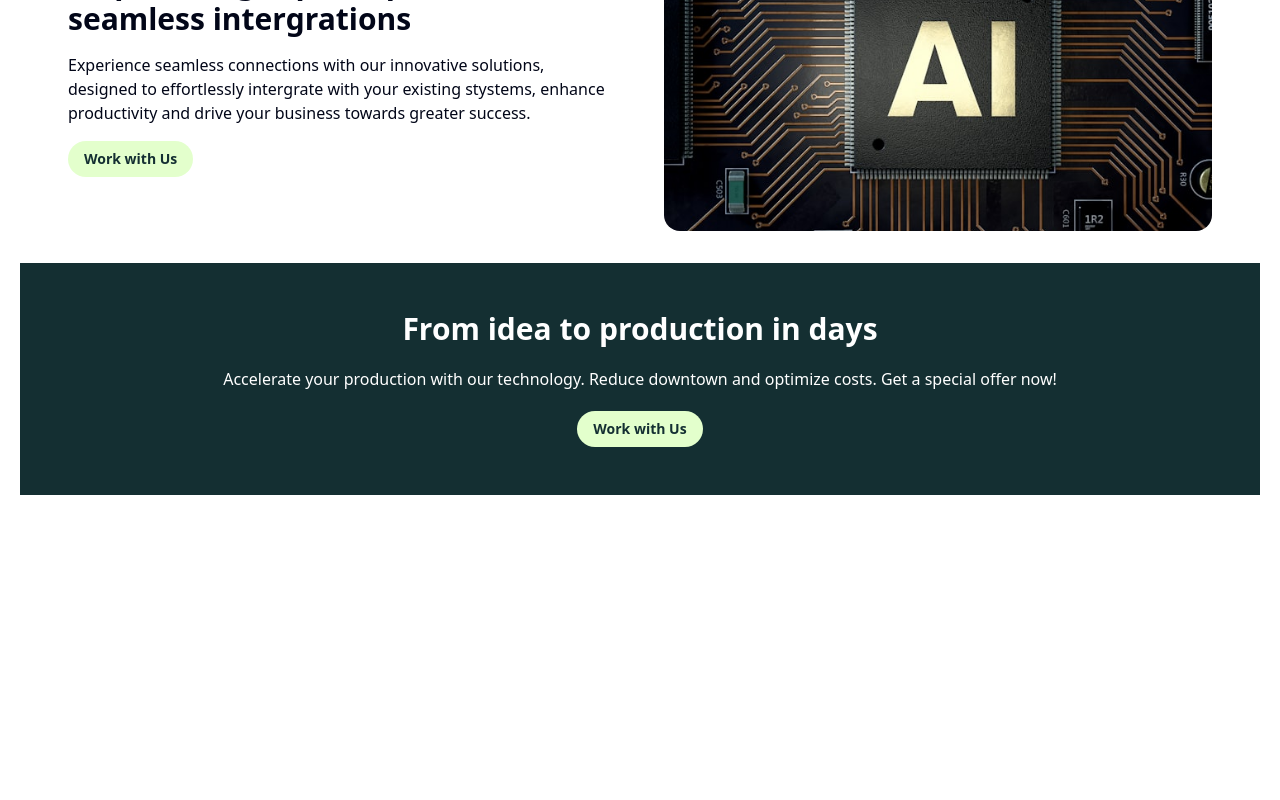
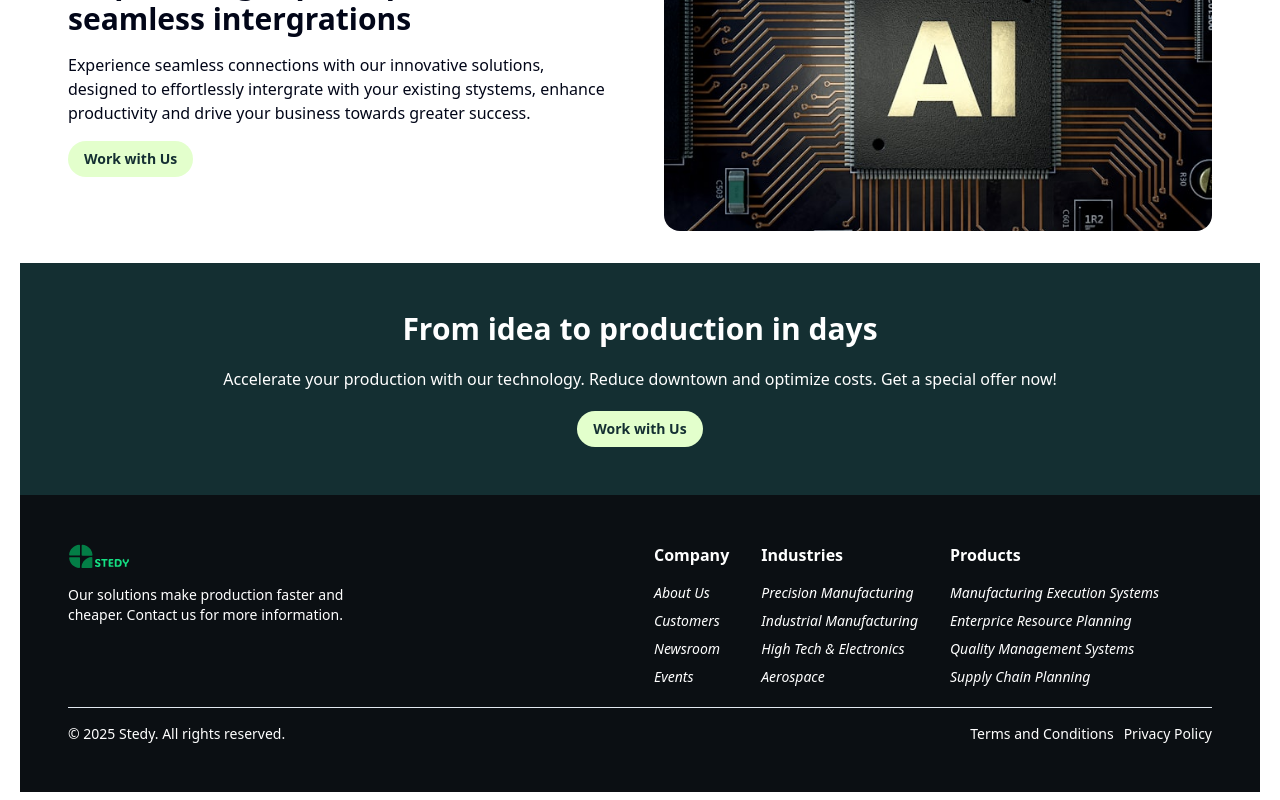
Before and after one commit to R-Tedy/sted_fast, a Next.js app: page / in a window 1280 px wide. Shown: the part 2879-3679 px from the top of the page. Before the commit the page ends 3382 px from the top, so only its background shows below. Built offline with nearby package versions, Linux system fonts and the light colour scheme.

Commit message:
implement footer

```diff
--- a/app/(root)/page.tsx
+++ b/app/(root)/page.tsx
@@ -1,5 +1,6 @@
 import Benefits from '@/components/Benefits'
 import Companies from '@/components/Companies'
+import Footer from '@/components/Footer'
 import Hero from '@/components/Hero'
 import Idea from '@/components/Idea'
 import Prices from '@/components/Prices'
@@ -15,6 +16,7 @@ const page = () => {
       <Prices/>
       <Companies/>
       <Idea/>
+      <Footer/>
     </section>
   )
 }
--- /dev/null
+++ b/components/Footer.tsx
@@ -0,0 +1,88 @@
+import Image from 'next/image'
+import React from 'react'
+
+const footerData = [
+  {
+    title: 'Company',
+    links: [
+      'About Us',
+      'Customers',
+      'Newsroom',
+      'Events'
+    ]
+  },
+  {
+    title: 'Industries',
+    links: [
+      'Precision Manufacturing',
+      'Industrial Manufacturing',
+      'High Tech & Electronics',
+      'Aerospace'
+    ]
+  },
+  {
+    title: 'Products',
+    links: [
+      'Manufacturing Execution Systems',
+      'Enterprice Resource Planning',
+      'Quality Management Systems',
+      'Supply Chain Planning'
+    ]
+  },
+]
+
+const Footer = () => {
+  return (
+    <footer className='-mx-4 p-4 lg:p-12 bg-[#0B0F13] flex flex-col gap-4 text-white'>
+      <div className='border-b pb-5 flex flex-col lg:flex-row gap-8'>
+        <div className='flex flex-col gap-4'>
+          <Image
+            src={'/logo.svg'}
+            alt='logo'
+            width={64}
+            height={32}
+          />
+          <p className='text-sm w-full lg:w-[50%]'>
+            Our solutions make production faster and cheaper. Contact us for more information.
+          </p>
+        </div>
+        <div className='flex flex-wrap gap-8'>
+          {footerData.map(({title, links}) => (
+            <div
+              key={title}
+              className='flex flex-col gap-4'
+            >
+              <h3 className='font-semibold'>
+                {title}
+              </h3>
+              <ul className='flex flex-col gap-2'>
+                {links.map((link, index) => (
+                  <li key={index} className='text-sm italic cursor-pointer hover:underline'>
+                    {link}
+                  </li>
+                ))}
+              </ul>
+            </div>
+          ))}
+        </div>
+      </div>
+      <div className='text-sm flex flex-col lg:flex-row justify-between'>
+        <div>
+          <p>
+            © 2025 Stedy. All rights reserved.
+          </p>
+        </div>
+        <div className='flex gap-2.5 flex-wrap'>
+          <p className='hover:underline cursor-pointer'>
+            Terms and Conditions
+          </p>
+          <p className='hover:underline cursor-pointer'>
+            Privacy Policy
+          </p>
+        </div>
+      </div>
+    </footer>
+  )
+}
+
+export default Footer
```
